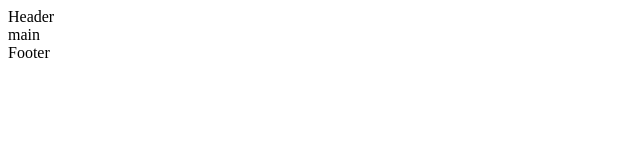
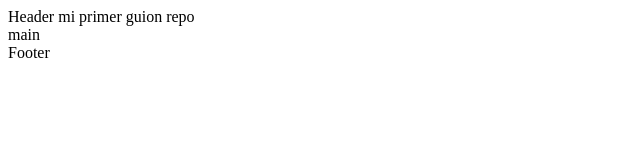
Before and after one commit to arangurenalonso/mi-primer-repositorio, a plain HTML site: page index.html in a window 1280 px wide. Shown: the whole page, without its empty margins (0-640 px from the left). Drawn offline with Linux system fonts and the light colour scheme.

Commit message:
se modifica el home

```diff
--- a/index.html
+++ b/index.html
@@ -6,7 +6,9 @@
     <title>Home</title>
 </head>
 <body>
-    <header>Header</header>
+    <header>Header
+        mi primer guion repo
+    </header>
     <main>main</main>
     <footer>Footer</footer>
 </body>
```
